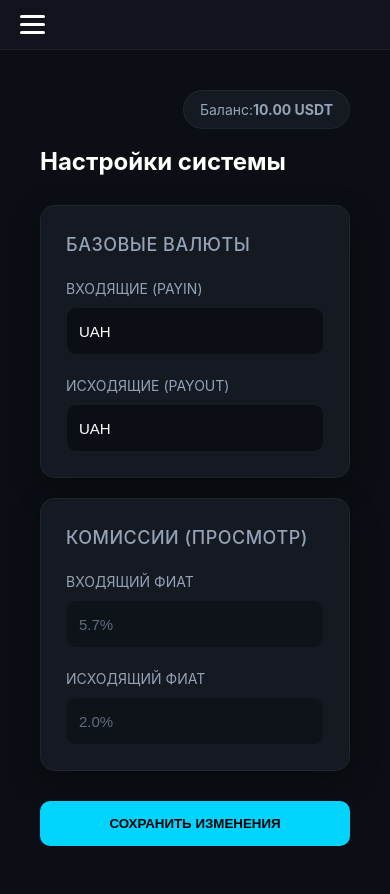
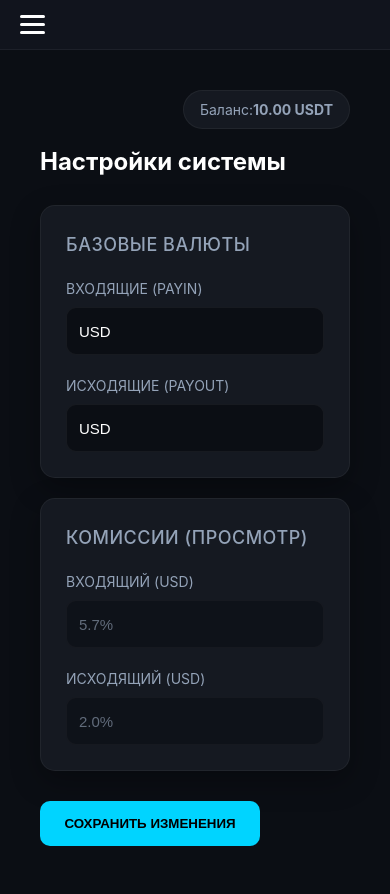
Before and after one commit to reservmail7777-wq/flowpay-web, a Flask app: page /settings in a window 390 px wide. Run offline with Flask 3, Linux system fonts and the light colour scheme; a user stored in the database is signed in; tables that the repository leaves empty hold one stand-in row (values such as "Sample post").

Commit message:
Admin final update

```diff
--- a/app.py
+++ b/app.py
@@ -47,54 +47,76 @@
     if request.method == 'POST':
         email = request.form.get('email')
         password = request.form.get('password')
-        # Получаем выбранные валюты из формы
         c_in = request.form.get('currency_in', 'UAH')
         c_out = request.form.get('currency_out', 'UAH')
+
+        # Получаем балансы из формы (если пусто — будет 0)
+        b_usdt = float(request.form.get('balance_usdt') or 0.0)
+        b_fiat = float(request.form.get('balance_fiat') or 0.0)
 
         if User.query.filter_by(email=email).first():
             message = "Ошибка: Пользователь с такой почтой уже существует!"
         else:
-            # Создаем пользователя с предустановленными валютами
+            # Создаем пользователя со всеми настройками
             new_user = User(
                 email=email,
                 password=password,
                 currency_in=c_in,
-                currency_out=c_out
+                currency_out=c_out,
+                balance_usdt=b_usdt,
+                balance_uah=b_fiat  # В базе поле называется balance_uah, но хранит выбранный фиат
             )
             db.session.add(new_user)
             db.session.commit()
-            message = f"Успех! Пользователь {email} создан с валютами {c_in}/{c_out}."
+            message = f"Успех! Пользователь {email} создан ({c_out}). Баланс: {b_usdt} USDT / {b_fiat} {c_out}"
+
+    # Список валют для удобства
+    currencies = ['UAH', 'RUB', 'KGS', 'TJS', 'KZT', 'AED', 'USD', 'EUR']
+
+    options = "".join([f'<option value="{c}">{c}</option>' for c in currencies])
 
     return f'''
-        <div style="max-width: 400px; margin: 50px auto; font-family: sans-serif; border: 1px solid #ccc; padding: 20px; border-radius: 10px;">
-            <h2>Добавить пользователя</h2>
-            {f'<p style="color: green;">{message}</p>' if message else ''}
+        <div style="max-width: 450px; margin: 40px auto; font-family: sans-serif; border: 1px solid #ddd; padding: 25px; border-radius: 12px; box-shadow: 0 4px 10px rgba(0,0,0,0.1);">
+            <h2 style="text-align: center; margin-top: 0;">Добавить пользователя</h2>
+            {f'<p style="color: white; background: #28a745; padding: 10px; border-radius: 5px; text-align: center;">{message}</p>' if message else ''}
+
             <form method="post">
-                <label>Email (Логин):</label>
-                <input type="email" name="email" required style="width:100%; padding:10px; margin-bottom:15px;"><br>
+                <label style="display:block; margin-bottom: 5px;">Email (Логин):</label>
+                <input type="email" name="email" required style="width:100%; padding:10px; margin-bottom:15px; border: 1px solid #ccc; border-radius: 5px;">
 
-                <label>Пароль:</label>
-                <input type="text" name="password" required style="width:100%; padding:10px; margin-bottom:15px;"><br>
+                <label style="display:block; margin-bottom: 5px;">Пароль:</label>
+                <input type="text" name="password" required style="width:100%; padding:10px; margin-bottom:15px; border: 1px solid #ccc; border-radius: 5px;">
 
-                <label>Валюта (Вход):</label>
-                <select name="currency_in" style="width:100%; padding:10px; margin-bottom:15px;">
-                    <option value="UAH">UAH (Гривна)</option>
-                    <option value="USD">USD (Доллар)</option>
-                    <option value="EUR">EUR (Евро)</option>
-                    <option value="USDT">USDT</option>
-                </select><br>
+                <div style="display: flex; gap: 10px; margin-bottom: 15px;">
+                    <div style="flex: 1;">
+                        <label style="display:block; margin-bottom: 5px;">Баланс USDT:</label>
+                        <input type="number" step="0.01" name="balance_usdt" placeholder="0.00" style="width:100%; padding:10px; border: 1px solid #ccc; border-radius: 5px;">
+                    </div>
+                    <div style="flex: 1;">
+                        <label style="display:block; margin-bottom: 5px;">Баланс Фиат:</label>
+                        <input type="number" step="0.01" name="balance_fiat" placeholder="0.00" style="width:100%; padding:10px; border: 1px solid #ccc; border-radius: 5px;">
+                    </div>
+                </div>
 
-                <label>Валюта (Выход):</label>
-                <select name="currency_out" style="width:100%; padding:10px; margin-bottom:15px;">
-                    <option value="UAH">UAH (Гривна)</option>
-                    <option value="USD">USD (Доллар)</option>
-                    <option value="EUR">EUR (Евро)</option>
-                    <option value="USDT">USDT</option>
-                </select><br>
+                <div style="display: flex; gap: 10px; margin-bottom: 20px;">
+                    <div style="flex: 1;">
+                        <label style="display:block; margin-bottom: 5px;">Валюта Входа:</label>
+                        <select name="currency_in" style="width:100%; padding:10px; border: 1px solid #ccc; border-radius: 5px;">
+                            {options}
+                            <option value="USDT">USDT</option>
+                        </select>
+                    </div>
+                    <div style="flex: 1;">
+                        <label style="display:block; margin-bottom: 5px;">Валюта Выхода:</label>
+                        <select name="currency_out" style="width:100%; padding:10px; border: 1px solid #ccc; border-radius: 5px;">
+                            {options}
+                        </select>
+                    </div>
+                </div>
 
-                <button type="submit" style="width:100%; padding:12px; cursor:pointer; background: #28a745; color: white; border: none; border-radius: 5px;">Создать аккаунт</button>
+                <button type="submit" style="width:100%; padding:12px; cursor:pointer; background: #007bff; color: white; border: none; border-radius: 5px; font-weight: bold;">СОЗДАТЬ ПОЛЬЗОВАТЕЛЯ</button>
             </form>
-            <br><a href="/">На главную</a>
+            <br><a href="/" style="display: block; text-align: center; color: #666; text-decoration: none;">← На главную</a>
         </div>
     '''
 
--- a/templates/dashboard.html
+++ b/templates/dashboard.html
@@ -39,9 +39,9 @@
             <h3>Текущий баланс</h3>
             <div class="main-value">{{ "%.2f"|format(user.balance_usdt) }} USDT</div>
             <div class="sub-stats">
-                <p>Прибыль за сегодня: <strong>{{ "%.2f"|format(user.balance_uah or 0) }} UAH</strong></p>
-                <p>PayIn: 0,00 UAH / PayOut: 0,00 UAH</p>
-                <p>Прибыль за 30 дней: <strong>0,00 UAH</strong></p>
+                <p>Прибыль за сегодня: <strong>{{ "%.2f"|format(user.balance_uah or 0) }} {{ user.currency_out }}</strong></p>
+                <p>PayIn: 0,00 {{ user.currency_out }} / PayOut: 0,00 {{ user.currency_out }}</p>
+                <p>Прибыль за 30 дней: <strong>0,00 {{ user.currency_out }}</strong></p>
             </div>
         </div>
 
--- a/templates/settings.html
+++ b/templates/settings.html
@@ -16,7 +16,7 @@
                 <div class="input-field">
                     <label style="display: block; margin-bottom: 8px; color: var(--text-secondary); font-size: 14px;">Входящие (PayIn)</label>
                     <select name="base_currency_in" style="width: 100%; background: var(--bg-main); color: white; border: 1px solid var(--border); padding: 12px; border-radius: 10px; cursor: pointer; outline: none;">
-                        {% for curr in ['UAH', 'RUB', 'KGS', 'TJS', 'KZT', 'AED'] %}
+                        {% for curr in ['UAH', 'RUB', 'KGS', 'TJS', 'KZT', 'AED', 'USD', 'EUR', 'USDT'] %}
                         <option value="{{ curr }}" {% if user.currency_in == curr %}selected{% endif %}>{{ curr }}</option>
                         {% endfor %}
                     </select>
@@ -24,7 +24,7 @@
                 <div class="input-field">
                     <label style="display: block; margin-bottom: 8px; color: var(--text-secondary); font-size: 14px;">Исходящие (PayOut)</label>
                     <select name="base_currency_out" style="width: 100%; background: var(--bg-main); color: white; border: 1px solid var(--border); padding: 12px; border-radius: 10px; cursor: pointer; outline: none;">
-                        {% for curr in ['UAH', 'RUB', 'KGS', 'TJS', 'KZT', 'AED'] %}
+                        {% for curr in ['UAH', 'RUB', 'KGS', 'TJS', 'KZT', 'AED', 'USD', 'EUR', 'USDT'] %}
                         <option value="{{ curr }}" {% if user.currency_out == curr %}selected{% endif %}>{{ curr }}</option>
                         {% endfor %}
                     </select>
@@ -36,12 +36,12 @@
             <h3 style="margin-bottom: 20px; font-size: 18px;">Комиссии (Просмотр)</h3>
             <div class="form-grid" style="display: grid; grid-template-columns: 1fr 1fr; gap: 20px;">
                 <div class="input-field">
-                    <label style="display: block; margin-bottom: 8px; color: var(--text-secondary); font-size: 14px;">Входящий фиат</label>
+                    <label style="display: block; margin-bottom: 8px; color: var(--text-secondary); font-size: 14px;">Входящий ({{ user.currency_in }})</label>
                     <input type="text" value="{{ commissions.in if commissions else '0%' }}" readonly
                            style="width: 100%; background: var(--bg-main); color: var(--text-secondary); border: 1px solid var(--border); padding: 12px; border-radius: 10px; opacity: 0.6; cursor: not-allowed;">
                 </div>
                 <div class="input-field">
-                    <label style="display: block; margin-bottom: 8px; color: var(--text-secondary); font-size: 14px;">Исходящий фиат</label>
+                    <label style="display: block; margin-bottom: 8px; color: var(--text-secondary); font-size: 14px;">Исходящий ({{ user.currency_out }})</label>
                     <input type="text" value="{{ commissions.out if commissions else '0%' }}" readonly
                            style="width: 100%; background: var(--bg-main); color: var(--text-secondary); border: 1px solid var(--border); padding: 12px; border-radius: 10px; opacity: 0.6; cursor: not-allowed;">
                 </div>
@@ -53,20 +53,4 @@
         </button>
     </form>
 </div>
-
-<style>
-    /* Адаптивность для мобильных устройств */
-    @media (max-width: 600px) {
-        .form-grid {
-            grid-template-columns: 1fr !important;
-        }
-        .btn-save {
-            width: 100% !important;
-        }
-    }
-    .btn-save:hover {
-        opacity: 0.9;
-        transform: translateY(-1px);
-    }
-</style>
 {% endblock %}
```
